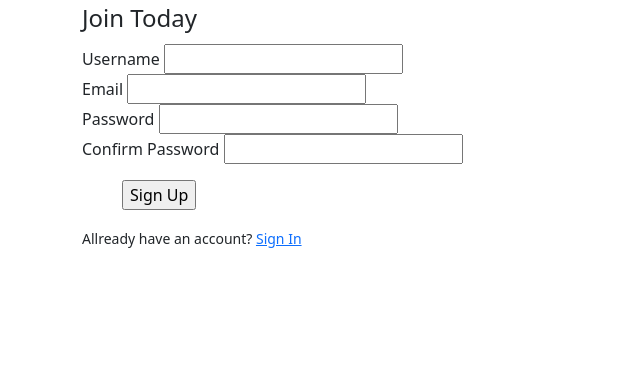
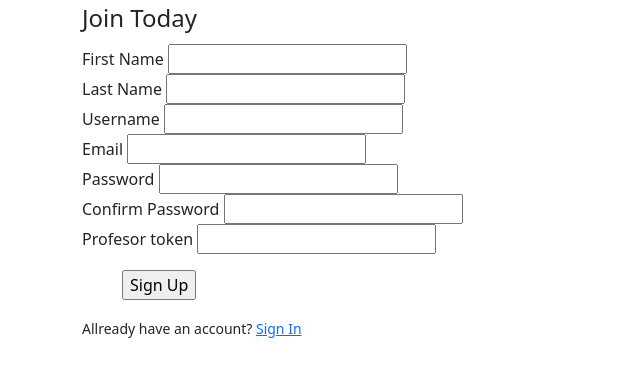
Before and after one commit to NikitaDanila/Licenta, a Flask app: page /register in a window 1280 px wide. Shown: the top 377 px of the page, without its empty margins (0-640 px from the left). Run offline with Flask 2, Linux system fonts and the light colour scheme; parts of the project's set-up code (start-up, migrations or seed data) failed here and were passed over.

Commit message:
modified register page, moving to branch new login

```diff
--- a/web_app/database/models.py
+++ b/web_app/database/models.py
@@ -1,8 +1,10 @@
+from enum import unique
 from web_app import db
 
 class Profesor(db.Model):
     id_profesor = db.Column(db.Integer, primary_key=True, unique=True, autoincrement=True, nullable=False)
     email = db.Column(db.String(30), nullable=False, unique=True)
+    username = db.Column(db.String(20), nullable=False, unique=True)
     first_name = db.Column(db.String(20), nullable=False)
     last_name = db.Column(db.String(50), nullable=False)
     password = db.Column(db.String(60), nullable=False)
@@ -15,10 +17,12 @@ class Profesor(db.Model):
 class Student(db.Model):
     id_student = db.Column(db.Integer, primary_key=True, unique=True, autoincrement=True, nullable=False)
     email = db.Column(db.String(30), nullable=False, unique=True)
+    username = db.Column(db.String(20), nullable=False, unique=True)
     first_name = db.Column(db.String(20), nullable=False)
     last_name = db.Column(db.String(50), nullable=False)
     password = db.Column(db.String(60), nullable=False)
     admin = db.Column(db.Boolean, nullable=False, default=0)
 
+
     def __repr__(self):
         return f"Elev:\nid_elev: {self.id_student}\nfirst_name: {self.first_name}\nlast_name: {self.last_name}"
--- a/web_app/web_app/__init__.py
+++ b/web_app/web_app/__init__.py
@@ -1,5 +1,6 @@
 from flask import Flask
 from flask_sqlalchemy import SQLAlchemy
+from flask_bcrypt import Bcrypt
 
 # Creating aplication
 app = Flask(__name__)
@@ -7,5 +8,6 @@ app.config['SECRET_KEY'] = 'e0c2e77c7caec2a08617ff7f2df59d2c'
 # Database
 app.config['SQLALCHEMY_DATABASE_URI'] = 'sqlite:///site.db'
 db = SQLAlchemy(app)
-
+# Bcrypt
+bcrypt = Bcrypt()
 from web_app import routes
--- a/web_app/web_app/forms.py
+++ b/web_app/web_app/forms.py
@@ -6,12 +6,17 @@ class SignupForm(FlaskForm):
     """Creates the form for the sign up page"""
     username = StringField('Username',
                             validators=[DataRequired(), Length(min=2, max=20)])
+    first_name = StringField('First Name',
+                            validators=[DataRequired(), Length(min=2, max=20)])
+    last_name = StringField('Last Name',
+                            validators=[DataRequired(), Length(min=2, max=20)])
     email = StringField('Email',
                         validators=[DataRequired(), Email()])
     password = PasswordField('Password',
                             validators=[DataRequired()])
     confirm_password = PasswordField('Confirm Password',
                             validators=[DataRequired(), EqualTo('password')])
+    profesor_token = StringField('Profesor token', validators=[Length(min=20,max=20)])
     submit = SubmitField('Sign Up')
 
 
--- a/web_app/web_app/routes.py
+++ b/web_app/web_app/routes.py
@@ -1,7 +1,8 @@
 from web_app import app
 from flask import render_template, url_for, flash, redirect
 from web_app.forms import LoginForm, SignupForm
-from database.models import Profesor, Student
+from database.models import db, Profesor, Student
+from web_app import bcrypt
 """ Web pages (routes)"""
 
 @app.route('/')
@@ -27,6 +28,8 @@ def login():
 def register():
     form = SignupForm()
     if form.validate_on_submit():
+        hashed_password = bcrypt.generate_password_hash(form.password.data).decode('utf-8')
+        # student = Student(first_name={form.})
         flash(f'Account created for {form.username.data}!', 'success')
         return redirect(url_for('index'))
     return render_template('register.html',title='Sign Up', form=form)
--- a/web_app/web_app/templates/register.html
+++ b/web_app/web_app/templates/register.html
@@ -5,9 +5,46 @@
     {{ form.hidden_tag() }}
     <fieldset>
       <legend>Join Today</legend>
-      <!--Username field-->
+      <!--firts_name field-->
       <div class="">
+        {{ form.first_name.label(class="") }}
+        <!--This is a validation for first_name
+           if is wrong then it flashes an error message-->
+        {% if form.first_name.errors %}
+          {{ form.first_name(class=("is-invalid"))}}
+            <div class="invalid-feedback">
+              {% for error in form.username.errors %}
+              <span>error</span>
+              {% endfor %}
+            </div>
+        {% else %}
+          <!--this shows the field to complete and to pass the value-->
+          {{ form.first_name(class="") }}
+        {% endif %}
         <!--.label shows the name on the form created on forms.py-->
+      </div>
+      <!--END firts_name field-->
+      <!--last_name field-->
+      <div class="">
+        {{ form.last_name.label(class="") }}
+        <!--This is a validation for first_name
+           if is wrong then it flashes an error message-->
+        {% if form.last_name.errors %}
+          {{ form.last_name(class=("is-invalid"))}}
+            <div class="invalid-feedback">
+              {% for error in form.username.errors %}
+              <span>error</span>
+              {% endfor %}
+            </div>
+        {% else %}
+          <!--this shows the field to complete and to pass the value-->
+          {{ form.last_name(class="") }}
+        {% endif %}
+        <!--.label shows the name on the form created on forms.py-->
+      </div>
+      <!--END last_name field-->
+      <!--Username Field-->
+      <div class="">
         {{ form.username.label(class="") }}
         <!--This is a validation for username
            if is wrong then it flashes an error message-->
@@ -23,6 +60,7 @@
           {{ form.username(class="") }}
         {% endif %}
       </div>
+      <!-- END Username Field-->
       <!--Email Field-->
       <div class="">
         {{ form.email.label(class="") }}
@@ -40,6 +78,7 @@
            {{ form.email(class="") }}
          {% endif %}
       </div>
+      <!-- END Email Field-->
       <!--Password Field-->
       <div class="">
         {{ form.password.label(class="") }}
@@ -57,6 +96,7 @@
            {{ form.password(class="") }}
          {% endif %}
       </div>
+      <!-- END Password Field-->
       <!--Confirm Password Field-->
       <div class="">
         {{ form.confirm_password.label(class="") }}
@@ -73,6 +113,24 @@
            <!--this shows the field to complete and to pass the value-->
            {{ form.confirm_password(class="") }}
          {% endif %}
+        <!--END Confirm Password Field-->
+        <!-- Profesor Token Field-->
+      <div class="">
+        {{ form.profesor_token.label(class="") }}
+        <!--This is a validation for confirm_password
+           if is wrong then it flashes an error message-->
+           {% if form.profesor_token.errors %}
+           {{ form.profesor_token(class=("is-invalid"))}}
+             <div class="invalid-feedback">
+               {% for error in form.confirm_password.errors %}
+               <span>error</span>
+               {% endfor %}
+             </div>
+         {% else %}
+           <!--this shows the field to complete and to pass the value-->
+           {{ form.profesor_token(class="") }}
+         {% endif %}
+        <!--END Profesor Token Field -->
       </div>
     </fieldset>
     <!--Submit Button-->
```
